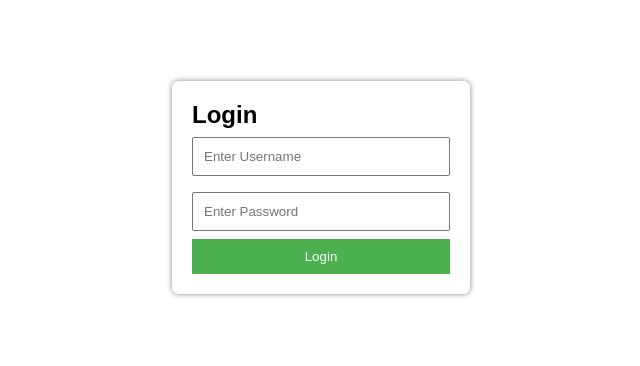
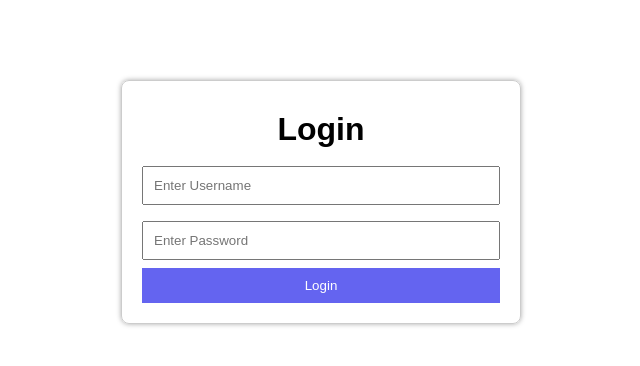
Before and after one commit to DTHarryyy/Library-Card-Automation-, a PHP site: page /login.php in a window 1280 px wide. Shown: the top 366 px of the page, without its empty margins (319-959 px from the left). Run offline with PHP 8.4, Linux system fonts and the light colour scheme.

Commit message:
login form changing color

```diff
--- a/index.php
+++ b/index.php
@@ -23,7 +23,7 @@
         <div class="logo">
            <img src="./assets/images/csulogo.png" alt="">
         </div>
-        <h1>Cagayan State University Library</h1>
+        <h1  style="text-align: center;">Csua Library card generator</h1>
         <div class="btns" style="display: flex;gap:10px;">
             <a href="./studentsForm.php"  class="btnType1 buttons">Add Student</a>
            <form action="./generate.php" class="printBtn">
--- a/login.php
+++ b/login.php
@@ -43,22 +43,13 @@ if ($_SERVER["REQUEST_METHOD"] == "POST") {
     <meta charset="UTF-8">
     <meta name="viewport" content="width=device-width, initial-scale=1.0">
     <link rel="stylesheet" href="./style/general.css">
+    <link rel="stylesheet" href="./style/loginform.css">
     <title>Cagayan State University Aparri Campus Library</title>
 
-    <style>
-        body { font-family: Arial, sans-serif; }
-        .login-container {
-            width: 300px; margin: 80px auto; padding: 20px;
-            border: 1px solid #ccc; border-radius: 8px; box-shadow: 0 0 5px #aaa;
-        }
-        input { width: 100%; padding: 10px; margin: 8px 0; }
-        button { width: 100%; padding: 10px; background: #4CAF50; color: white; border: none; }
-        .error { color: red; margin-bottom: 10px; }
-    </style>
 </head>
 <body>
     <div class="login-container">
-    <h2>Login</h2>
+    <h1>Login</h1>
     <?php if ($message): ?>
         <p class="error"><?= $message ?></p>
     <?php endif; ?>
--- /dev/null
+++ b/style/loginform.css
@@ -0,0 +1,30 @@
+:root{
+    --blue: rgb(100, 100, 240);
+}
+body { font-family: Arial, sans-serif; }
+.login-container {
+    width: 400px;
+    margin: 80px auto;
+    padding: 20px;
+    border: 1px solid #ccc;
+    border-radius: 8px;
+    box-shadow: 0 0 5px #aaa;
+
+    h1{
+        margin: 10px 0;
+        text-align: center;
+    }
+}
+input {
+    width: 100%; padding: 10px;
+    margin: 8px 0; }
+button {
+    width: 100%; padding: 10px;
+    background: var(--blue);
+    color: white;
+    border: none;
+}
+.error {
+    color: red;
+    margin-bottom: 10px;
+}
```
